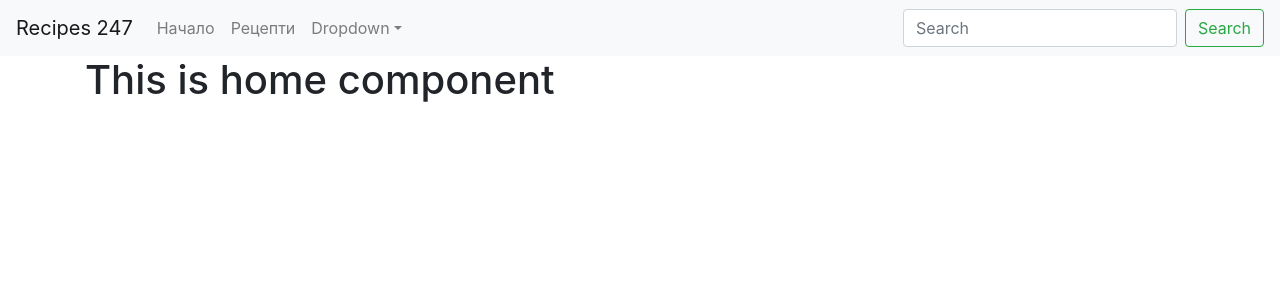
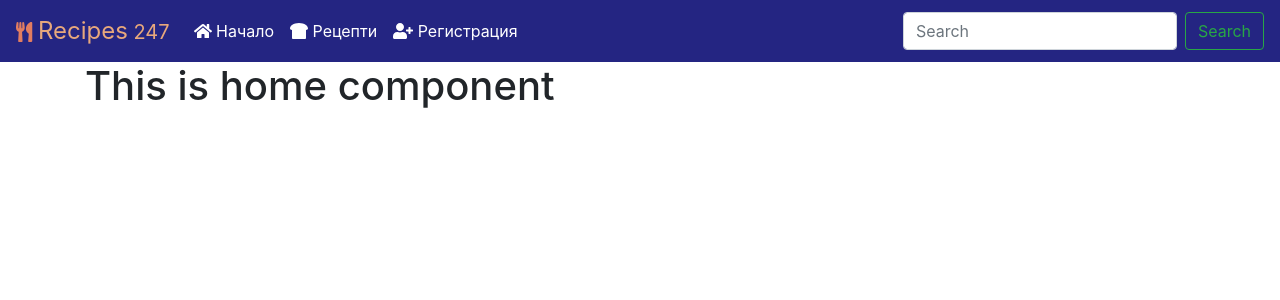
Before and after one commit to vanchobe/recipe247, a React (Create React App) app: page / in a window 1280 px wide. Shown: the top 300 px of the page. Built offline with nearby package versions, Linux system fonts and the light colour scheme; no server answers.

Commit message:
add header menu items and create custom css design

```diff
--- a/src/App.js
+++ b/src/App.js
@@ -7,6 +7,7 @@ import {
   Route,
   BrowserRouter as Router,
   Switch,
+  useHistory
 } from "react-router-dom";
 import { auth } from './services/firebase';
 
@@ -25,6 +26,8 @@ import Header from './components/Header';
 function App() {
   const [authenticated, setAuthenticated] = useState(false);
   const [loading, setLoading] = useState(true);
+  const [user, setUser] = useState(auth().currentUser);
+
 
   useEffect(() => {
     auth().onAuthStateChanged((user) => {
@@ -46,7 +49,7 @@ function App() {
 
   return loading === true ? <h2>Loading...</h2> : (
     <Router>
-      <Header/>
+      <Header authenticated={authenticated} logout={logout} />
       <Container fluid="md">
       <Switch>
         <Route exact path="/" component={Home}></Route>
--- a/src/components/Header/Header.js
+++ b/src/components/Header/Header.js
@@ -1,24 +1,50 @@
 import React, { Component } from 'react';
 import { Link } from 'react-router-dom';
 import {Nav, Navbar, NavDropdown, Form, FormControl, Button} from 'react-bootstrap'
+import { FontAwesomeIcon } from '@fortawesome/react-fontawesome'
+import { faUtensils, faHome, faBreadSlice, faUser, faUserPlus  } from '@fortawesome/free-solid-svg-icons'
+import styles from './Header.module.css';
+import { auth } from '../../services/firebase';
+
+const utensils = <FontAwesomeIcon  className={styles.faUtensils}  icon={faUtensils} />
+const homeIcon = <FontAwesomeIcon icon={faHome} />
+const breadIcon = <FontAwesomeIcon icon={faBreadSlice} />
+const userIcon = <FontAwesomeIcon icon={faUser} />
+const userPlusIcon = <FontAwesomeIcon icon={faUserPlus} />
+
+
+
 
 class Header extends Component {
+  constructor(props) {
+    super(props);
+    // Don't call this.setState() here!
+    this.state = {
+      user: auth().currentUser,
+      readError: null,
+    };
+  }
+
+
+
     render() {
+      const isAuth = this.props.authenticated ? <NavDropdown title="Профил" id="basic-nav-dropdown">
+      <NavDropdown.Item as={Link} to={`profile/${this.state.user.uid}`}>Мойте рецепти</NavDropdown.Item>
+      <NavDropdown.Item as={Link} to='/add-recipe'>Добави Рецепта</NavDropdown.Item>
+      <NavDropdown.Divider />
+      <NavDropdown.Item onClick={this.props.logout}>Изход</NavDropdown.Item>
+    </NavDropdown> :  <Nav.Link as={Link} to="/register">{userPlusIcon} Регистрация</Nav.Link>;
       return (
-        <Navbar bg="light" expand="lg">
-        <Navbar.Brand as={Link}  to="/">Recipes 247</Navbar.Brand>
+        <Navbar className="custom-navbar" expand="lg">
+        <Navbar.Brand as={Link}  to="/">{utensils} <span className={styles.recipesLogo}>Recipes</span> <span className={styles.recipes247}>247</span></Navbar.Brand>
         <Navbar.Toggle aria-controls="basic-navbar-nav" />
         <Navbar.Collapse id="basic-navbar-nav">
           <Nav className="mr-auto">
-            <Nav.Link as={Link} to="/">Начало</Nav.Link>
-            <Nav.Link as={Link} to="/recipes">Рецепти</Nav.Link>
-            <NavDropdown title="Dropdown" id="basic-nav-dropdown">
-              <NavDropdown.Item href="#action/3.1">Action</NavDropdown.Item>
-              <NavDropdown.Item href="#action/3.2">Another action</NavDropdown.Item>
-              <NavDropdown.Item href="#action/3.3">Something</NavDropdown.Item>
-              <NavDropdown.Divider />
-              <NavDropdown.Item href="#action/3.4">Separated link</NavDropdown.Item>
-            </NavDropdown>
+            <Nav.Link as={Link} to="/">{homeIcon} Начало</Nav.Link>
+            <Nav.Link as={Link} to="/recipes">{breadIcon} Рецепти</Nav.Link>
+
+
+            {isAuth}
           </Nav>
           <Form inline>
             <FormControl type="text" placeholder="Search" className="mr-sm-2" />
--- a/src/components/Header/Header.module.css
+++ b/src/components/Header/Header.module.css
@@ -0,0 +1,13 @@
+.faUtensils {
+    color: #E27D60;
+    width: 2rem;
+    height: auto;
+}
+.recipesLogo {
+color: #E8A87C;
+font-size: 1.5rem;
+}
+.recipes247 {
+color: #E8A87C;
+font-size: 1.8;
+}
--- a/src/index.css
+++ b/src/index.css
@@ -11,3 +11,40 @@ code {
   font-family: source-code-pro, Menlo, Monaco, Consolas, 'Courier New',
     monospace;
 }
+
+/* change default navbar colors  */
+.custom-navbar {
+  background-color: #242582;
+}
+.navbar-light .navbar-nav .nav-link {
+  color: #FFFFFF;
+}
+.navbar-light .navbar-nav .nav-link:hover {
+  color: #99738E;
+}
+.navbar-light .navbar-nav .nav-link.active {
+  color: #99738E;
+}
+.navbar-light .navbar-nav .show>.nav-link {
+  color: #99738E;
+}
+.dropdown-menu.show {
+  background: #242582;
+  border: 1px solid #FFFFFF;
+
+
+
+}
+.dropdown-item {
+  color: #FFFFFF;
+}
+.dropdown-item.active{
+  background-color: #242582;
+  color:#99738E
+}
+.navbar-light .navbar-nav .nav-link:focus, .navbar-light .navbar-nav .nav-link:hover {
+  color: #99738E;
+  border-top: 1px solid #FFFFFF;
+}
+
+/* end of change default navbar colors  */
```
